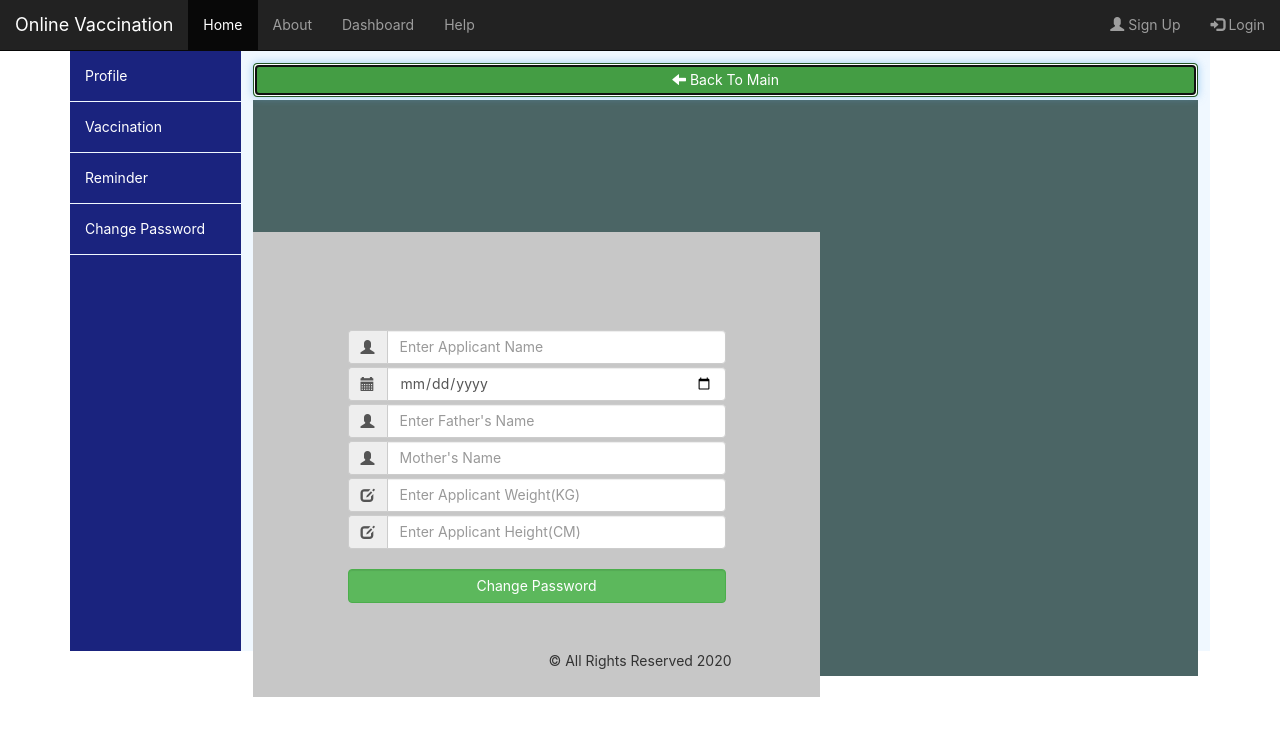
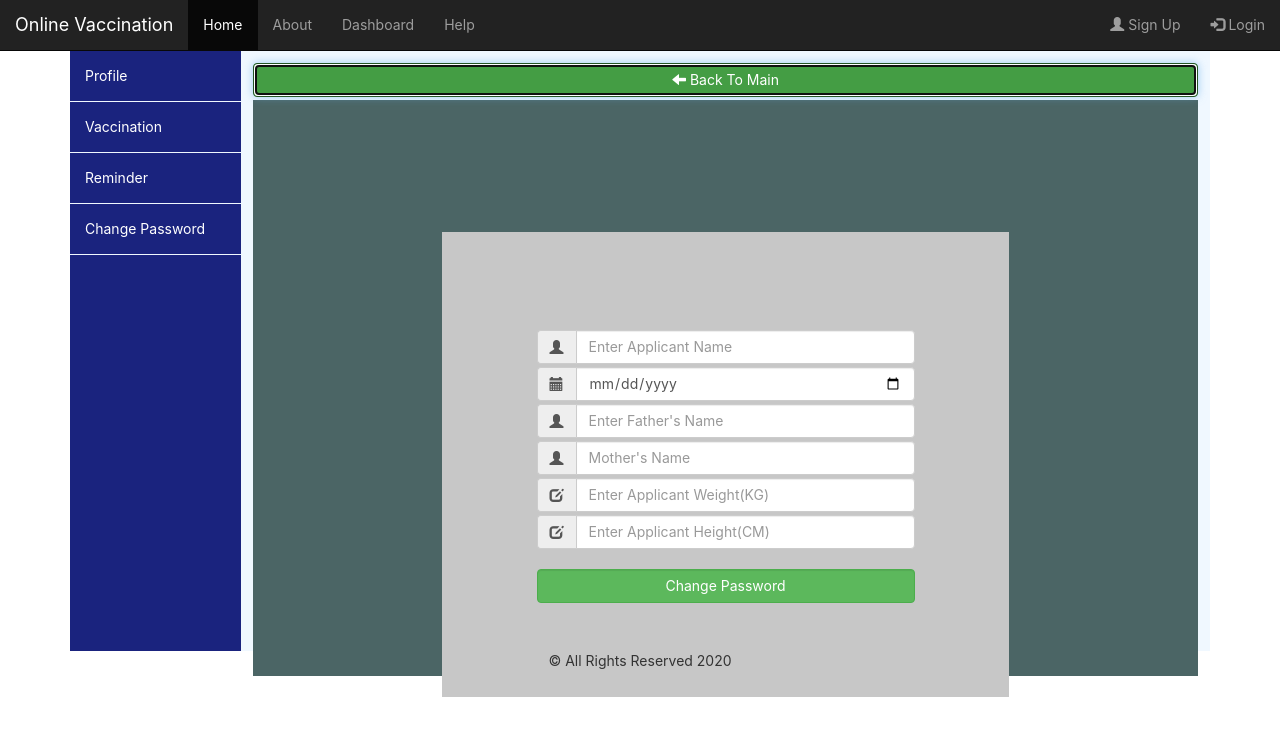
Before and after one commit to ksanjiv05/online_vaccination_api, a React (Create React App) app: page /dashboard/vaccination in a window 1280 px wide. Both pictures are taken after a click on the button "Add New Applicant". Shown: the top 736 px of the page. Built offline with nearby package versions, Linux system fonts and the light colour scheme.

Commit message:
add New Applicant update

```diff
--- a/src/components/dashboard/new_applicant/NewApplicant.js
+++ b/src/components/dashboard/new_applicant/NewApplicant.js
@@ -5,6 +5,7 @@ const NewApplicant = () => {
   const changeHandler = (ev) => {};
   return (
     <div className="dashboard-background">
+      <center>
         <div className="dashboard-containt">
           <form onSubmit={(ev) => handleSubmit(ev)}>
             <div className="input-group">
@@ -88,6 +89,7 @@ const NewApplicant = () => {
             />
           </form>
         </div>
+      </center>
     </div>
   );
 };
```
Lines whose indentation alone changed are shown as unchanged.
